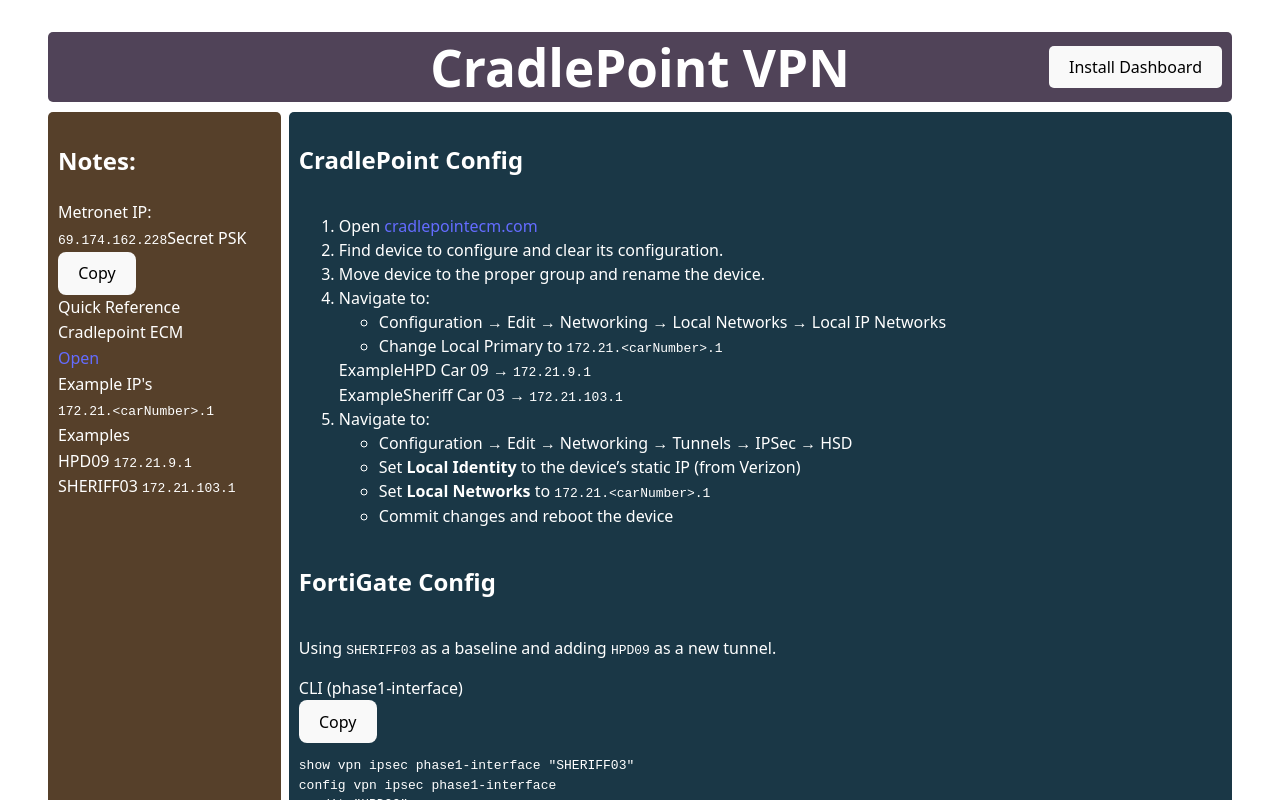
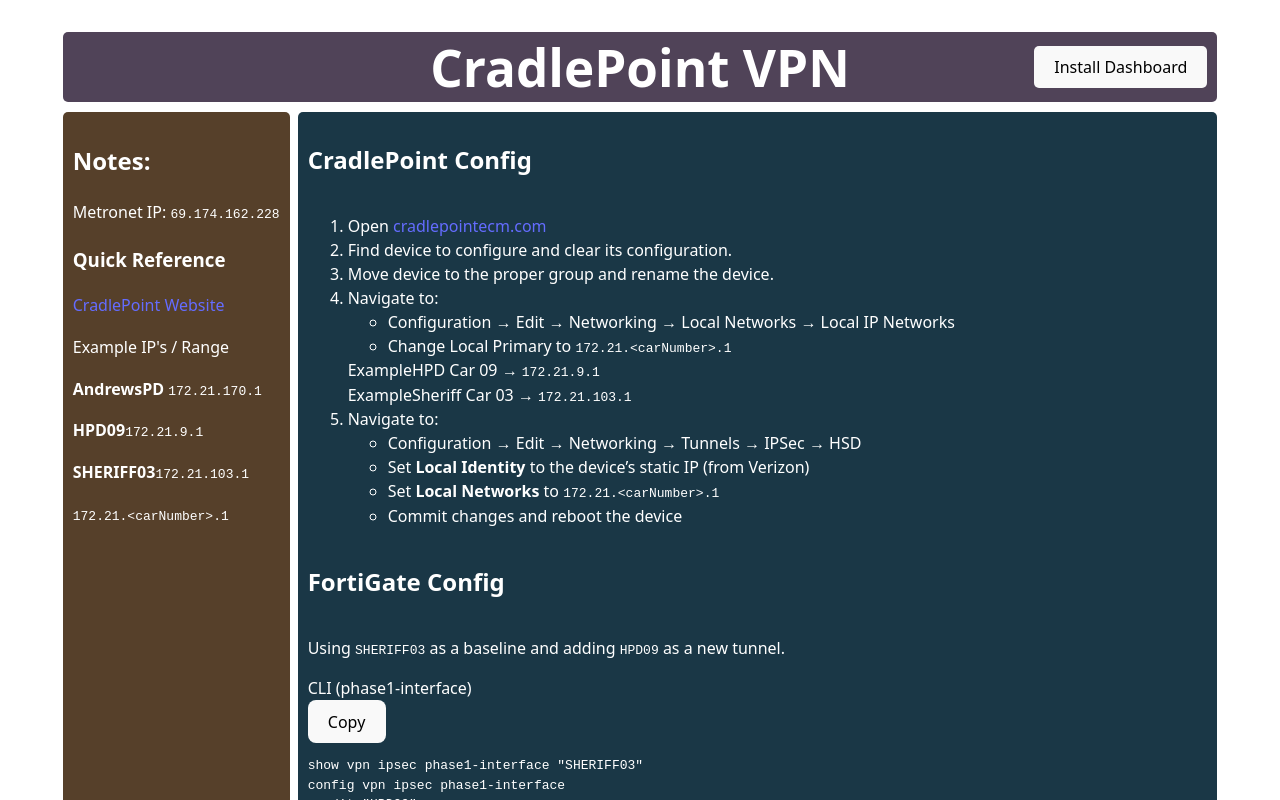
Before and after one commit to huntingtonccis/ccis-docs, a React (Vite) app: page /CradlePoint in a window 1280 px wide. Shown: the top 800 px of the page. Built offline with nearby package versions, Linux system fonts and the light colour scheme.

Commit message:
started work on cradlepoint component

```diff
--- a/src/App.css
+++ b/src/App.css
@@ -19,7 +19,7 @@
 }
 
 .headerDash{
- position: sticky;
+  position: sticky;
   top: var(--gap);
   height: var(--header-h);
   z-index: 10;
@@ -32,6 +32,14 @@
   display: flex;
   align-items: center;
   gap: 1rem;
+}
+.headerDash h1{
+  position: absolute;
+  left: 50%;
+  transform: translateX(-50%);
+  margin: 0;
+  font-size: 35px;
+  font-weight: 700;
 }
 
 .header-cell{
@@ -67,14 +75,6 @@
   transform: translateX(-50%);
   margin: 0;
 }
-
-.headerDash h1{
-  position: absolute;
-  left: 35%;
-  transform: translateX(-50%);
-  margin: 0;
-}
-
 
 .spacer {
   grid-column: 1 / 3;
--- a/src/components/CradlePoint.jsx
+++ b/src/components/CradlePoint.jsx
@@ -1,4 +1,4 @@
-import { Container, Row, Col, Card, Button, Alert, Badge, ListGroup, Accordion, Breadcrumb } from 'react-bootstrap';
+import { Card, Button, Badge, ListGroup, } from 'react-bootstrap';
 import { useNavigate } from 'react-router-dom';
 import { useState } from 'react';
 
@@ -24,7 +24,7 @@
   const handleButtonClick = () => navigate('/InstallDashboard');
 
   const METRONET_IP = '69.174.162.228';
-  const SECRET_PSK = 'N$odT63$8xS*DhcSP';
+  const SECRET_PSK = 'empty';
 
   return (
 
@@ -38,29 +38,20 @@
       <div className='spacer'/>
       <div className='sidebar'>
       <h2>Notes:</h2>
-      Metronet IP: <code>{METRONET_IP}</code>
-      Secret PSK
-      <CopyBtn text={SECRET_PSK} />
-      <Card>
-            <Card.Header>Quick Reference</Card.Header>
-            <Card.Body className="pt-3">
-              <div className="d-flex justify-content-between align-items-center mb-2">
-                <div>Cradlepoint ECM</div>
-                <a href="https://www.cradlepointecm.com/" target="_blank" rel="noreferrer" className="btn btn-sm btn-outline-primary">
-                  Open
-                </a>
-              </div>
-              <div className="mb-2">
-                <div className="text-muted small">Example IP's</div>
-                <code>172.21.&lt;carNumber&gt;.1</code>
-              </div>
-              <div className="mb-2">
-                <div className="text-muted small">Examples</div>
-                <div><Badge bg="light" text="dark" className="me-2">HPD09 </Badge><code>172.21.9.1</code></div>
-                <div><Badge bg="light" text="dark" className="me-2">SHERIFF03 </Badge><code>172.21.103.1</code></div>
-              </div>
-            </Card.Body>
-          </Card>
+       <p>
+        Metronet IP: <code>{METRONET_IP}</code>
+       </p>
+       <p>
+        <h3>Quick Reference</h3>
+       </p>
+         <p><a href="https://www.cradlepointecm.com/" target="_blank" rel="noreferrer" className="btn btn-sm btn-outline-primary">
+          CradlePoint Website</a>
+         </p>
+        <p>Example IP's / Range</p>
+        <p><strong>AndrewsPD</strong> <code>172.21.170.1</code></p>
+        <strong>HPD09</strong><code>172.21.9.1</code>
+       <p><strong>SHERIFF03</strong><code>172.21.103.1</code></p>
+        <code>172.21.&lt;carNumber&gt;.1</code>
       </div>
       <div className='main-content'>
       <h2>CradlePoint Config</h2>
```
